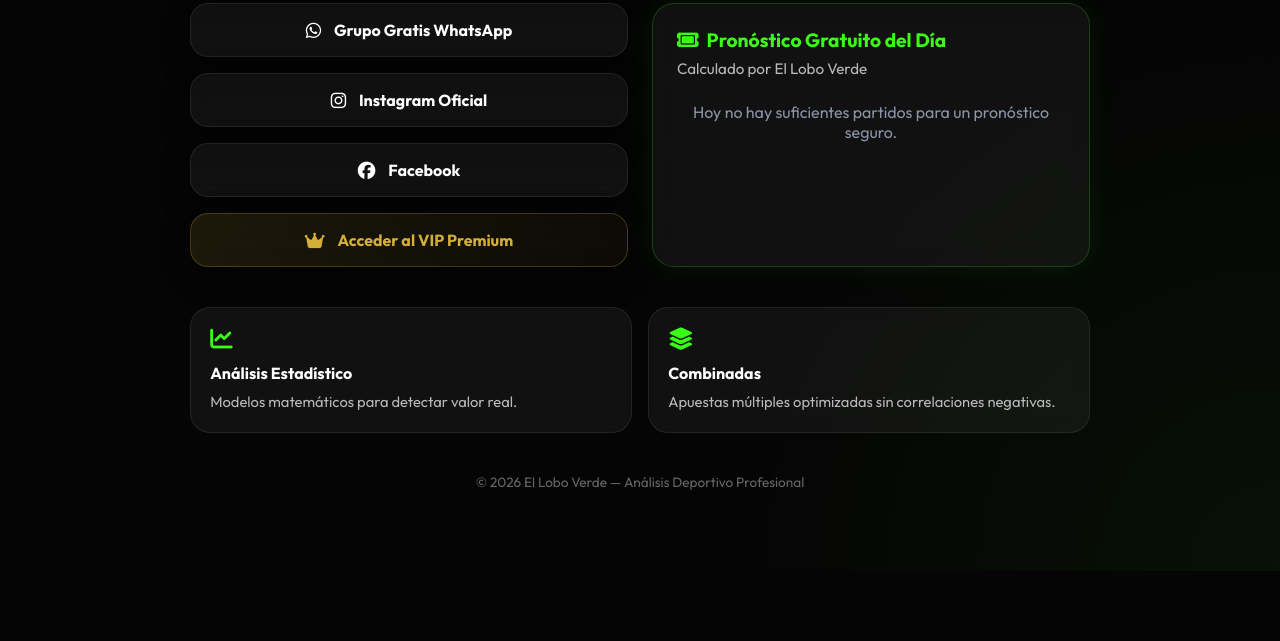
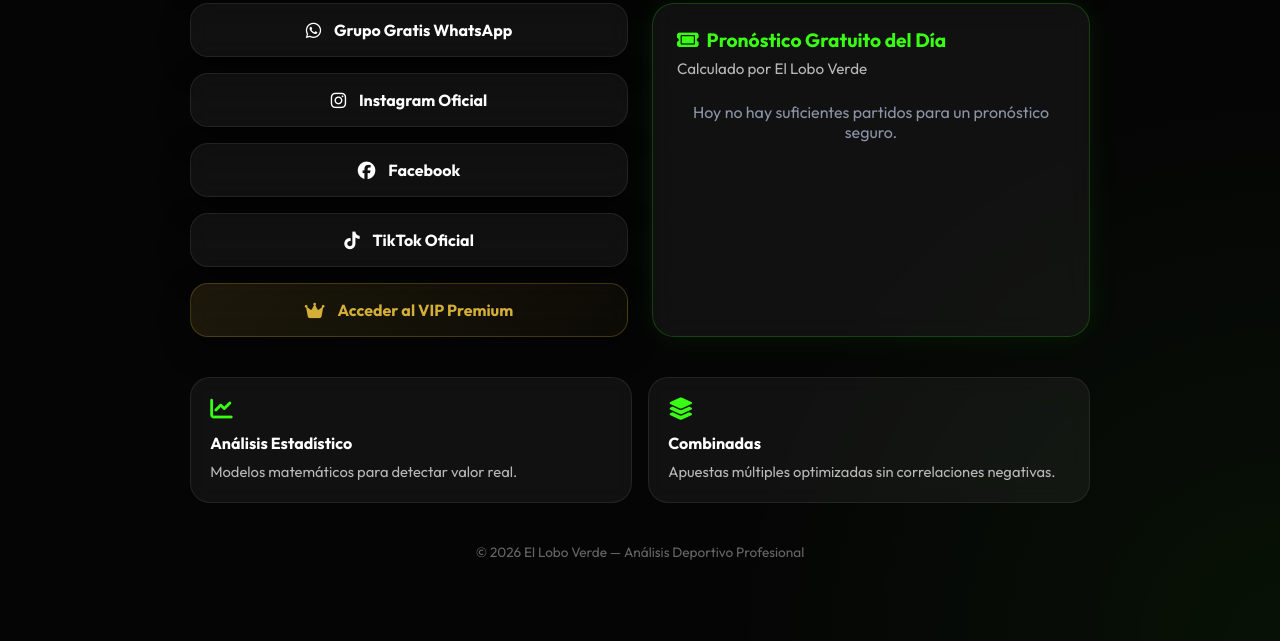
Before and after one commit to Santiago5626/loboverde, a plain HTML site: page index.html in a window 1280 px wide. Shown: the part 1162-1803 px from the top of the page. Before the commit the page ends 1733 px from the top, so only its background shows below. Drawn offline with Linux system fonts and the light colour scheme; no server answers.

Commit message:
Update index.html

```diff
--- a/index.html
+++ b/index.html
@@ -636,6 +636,14 @@
                 <a href="https://www.facebook.com/share/1BWAygeKw2/" class="link-btn">
                     <i class="fa-brands fa-facebook"></i> Facebook
                 </a>
+
+                <a href="https://www.tiktok.com/@pronosticosdeportivolobo?_r=1&_t=ZS-96HLnR1LnQy"
+                    class="link-btn tiktok-btn"
+
+                    target="_blank">
+                    <i class="fa-brands fa-tiktok"></i>TikTok Oficial
+
+                </a>
                 <a href="https://w.app/c3xt8u" class="link-btn vip-btn" target="_blank">
                     <i class="fa-solid fa-crown"></i> Acceder al VIP Premium
                 </a>
```
